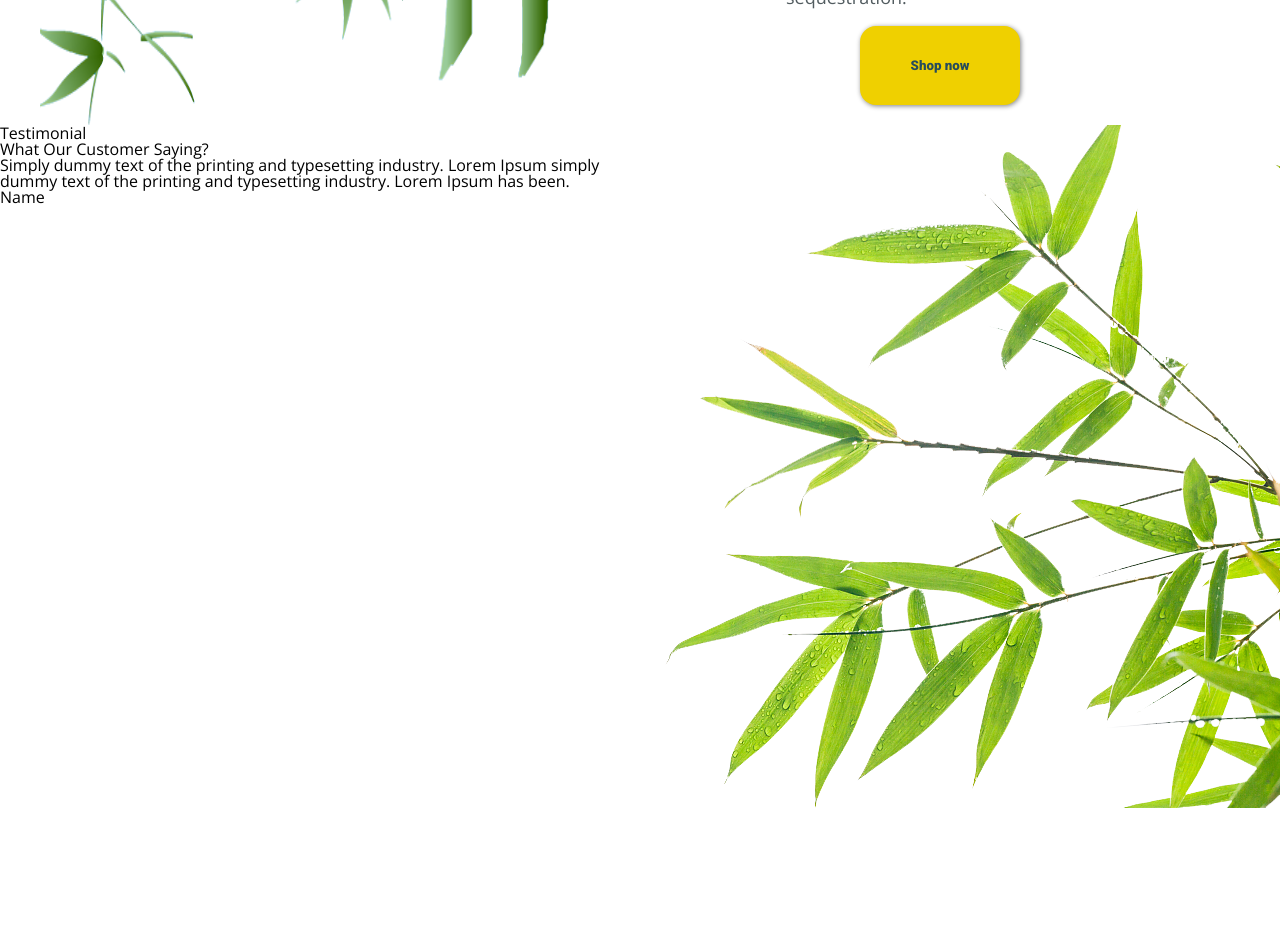
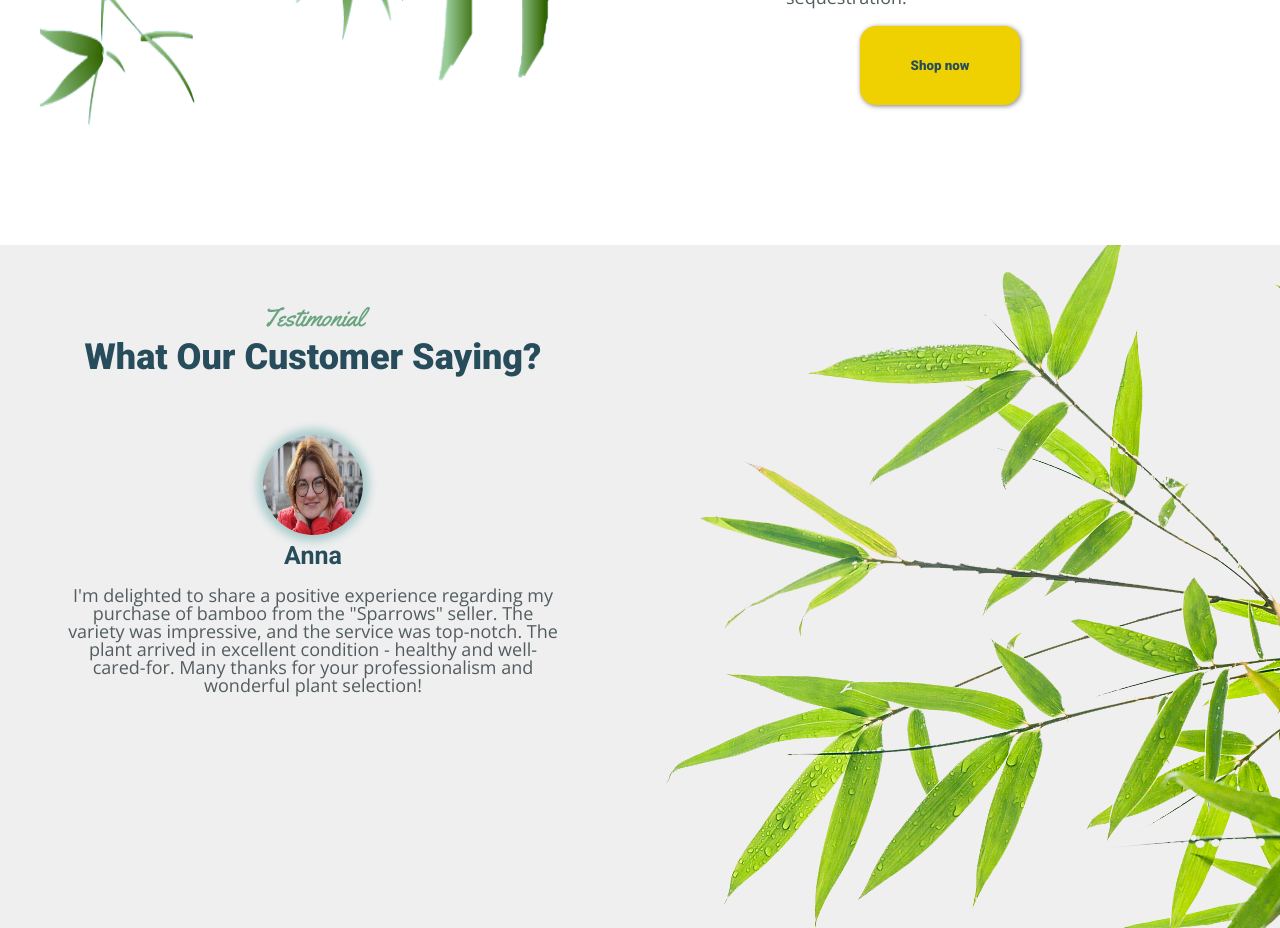
Before and after one commit to Fredduke1983/bamboo, a React (Vite) app: page / in a window 1280 px wide. Shown: the part 2080-3008 px from the top of the page. Before the commit the page ends 2888 px from the top, so only its background shows below. Built offline with nearby package versions, Linux system fonts and the light colour scheme.

Commit message:
UP: testimonial section

```diff
--- a/src/components/Testimonials/Testimonials.jsx
+++ b/src/components/Testimonials/Testimonials.jsx
@@ -1,21 +1,34 @@
 import bg from "../../img/bamboo-leaf.png";
-import { TestimonialsWrapper } from "./Testimonials.styled";
+import customer from "../../img/9379.jpg";
+import {
+  CustomerImg,
+  CustomerName,
+  TestimonialBg,
+  TestimonialDescription,
+  TestimonialStyle,
+  TestimonialSubTitle,
+  TestimonialTitle,
+  TestimonialWrapper,
+} from "./Testimonials.styled";
 
 export const Testimonials = () => {
   return (
-    <TestimonialsWrapper>
-      <div>
-        <h2>Testimonial</h2>
-        <h3>What Our Customer Saying?</h3>
-        <p>
-          Simply dummy text of the printing and typesetting industry. Lorem
-          Ipsum simply dummy text of the printing and typesetting industry.
-          Lorem Ipsum has been.
-        </p>
-        <p>Name</p>
-      </div>
+    <TestimonialWrapper>
+      <TestimonialStyle>
+        <TestimonialTitle>Testimonial</TestimonialTitle>
+        <TestimonialSubTitle>What Our Customer Saying?</TestimonialSubTitle>
+        <CustomerImg src={customer} alt="foto customer" />
+        <CustomerName>Anna</CustomerName>
+        <TestimonialDescription>
+          I&apos;m delighted to share a positive experience regarding my
+          purchase of bamboo from the &#34;Sparrows&#34; seller. The variety was
+          impressive, and the service was top-notch. The plant arrived in
+          excellent condition - healthy and well-cared-for. Many thanks for your
+          professionalism and wonderful plant selection!
+        </TestimonialDescription>
+      </TestimonialStyle>
 
-      <img src={bg} />
-    </TestimonialsWrapper>
+      <TestimonialBg src={bg} alt="background" />
+    </TestimonialWrapper>
   );
 };
--- a/src/components/Testimonials/Testimonials.styled.js
+++ b/src/components/Testimonials/Testimonials.styled.js
@@ -1,11 +1,68 @@
 import styled from "styled-components";
+import { colors } from "../../utils/_variables";
 
-const TestimonialsWrapper = styled.section`
+const TestimonialWrapper = styled.section`
   display: flex;
   justify-content: space-between;
-  img {
-    /* width: 100%; */
-  }
+  margin-top: 120px;
+
+  background-color: #cccccc50;
 `;
 
-export { TestimonialsWrapper };
+const TestimonialStyle = styled.div`
+  text-align: center;
+  width: 100%;
+  padding: 60px;
+`;
+
+const TestimonialTitle = styled.h2`
+  font-family: "Yellowtail", cursive;
+  font-size: 26px;
+  color: ${colors.titleColor};
+
+  margin-bottom: 8px;
+`;
+const TestimonialSubTitle = styled.h3`
+  font-family: "Roboto", sans-serif;
+  font-weight: 900;
+  font-size: 36px;
+  color: ${colors.mainTextColor};
+  margin-bottom: 60px;
+`;
+
+const CustomerImg = styled.img`
+  width: 100px;
+  height: 100px;
+  border-radius: 50%;
+  box-shadow: 0px 0px 9px 6px #aacccc;
+  margin-bottom: 6px;
+`;
+
+const CustomerName = styled.p`
+  font-family: "Roboto", sans-serif;
+  font-weight: 600;
+  font-size: 25px;
+  color: ${colors.mainTextColor};
+  margin-bottom: 18px;
+`;
+
+const TestimonialDescription = styled.p`
+  width: 500px;
+  font-size: 18px;
+
+  margin: 0 auto;
+  color: ${colors.textColor};
+`;
+
+const TestimonialBg = styled.img``;
+
+export {
+  TestimonialWrapper,
+  TestimonialStyle,
+  TestimonialTitle,
+  TestimonialSubTitle,
+  CustomerImg,
+  TestimonialDescription,
+  CustomerName,
+  TestimonialBg,
+};
```
Also changed, not shown: src/img/9379.jpg (added).
